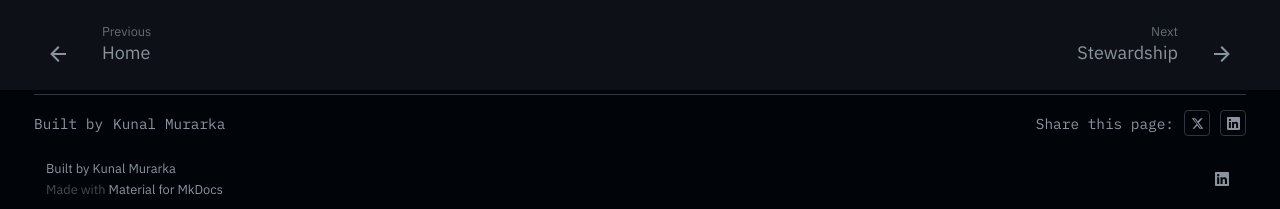
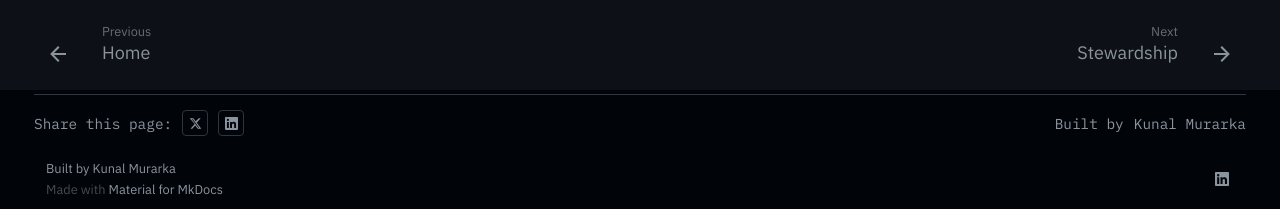
Before and after one commit to murarka-kunal/powerplatform-wiki, an MkDocs documentation site: the page built from docs/scale-ops/index.md, in a window 1280 px wide and 1109 px high. Shown: the part 897-1106 px from the top of the window. Built offline with MkDocs 1.6.1 and Material for MkDocs 9.7.7, drawn with Linux system fonts in a browser that asks for light colours.

Commit message:
Swap footer layout: share left, Built by right
Co-Authored-By: Claude Sonnet 4.6 <noreply@anthropic.com>

```diff
--- a/docs/index.html
+++ b/docs/index.html
@@ -416,9 +416,6 @@
 
 <footer>
   <div class="footer-inner">
-    <div class="footer-built">
-      Built by <a href="https://www.linkedin.com/in/kunalmurarka/" target="_blank" rel="noopener">Kunal Murarka</a>
-    </div>
     <div class="footer-share">
       Share this page:
       <a href="#" class="footer-icon-btn share-x" target="_blank" rel="noopener" title="Share on X">
@@ -427,6 +424,9 @@
       <a href="#" class="footer-icon-btn share-li" target="_blank" rel="noopener" title="Share on LinkedIn">
         <svg viewBox="0 0 24 24" xmlns="http://www.w3.org/2000/svg"><path d="M20.447 20.452h-3.554v-5.569c0-1.328-.027-3.037-1.852-3.037-1.853 0-2.136 1.445-2.136 2.939v5.667H9.351V9h3.414v1.561h.046c.477-.9 1.637-1.85 3.37-1.85 3.601 0 4.267 2.37 4.267 5.455v6.286zM5.337 7.433a2.062 2.062 0 0 1-2.063-2.065 2.064 2.064 0 1 1 2.063 2.065zm1.782 13.019H3.555V9h3.564v11.452zM22.225 0H1.771C.792 0 0 .774 0 1.729v20.542C0 23.227.792 24 1.771 24h20.451C23.2 24 24 23.227 24 22.271V1.729C24 .774 23.2 0 22.222 0h.003z"/></svg>
       </a>
+    </div>
+    <div class="footer-built">
+      Built by <a href="https://www.linkedin.com/in/kunalmurarka/" target="_blank" rel="noopener">Kunal Murarka</a>
     </div>
   </div>
 </footer>
--- a/docs/release.html
+++ b/docs/release.html
@@ -326,9 +326,6 @@
 
 <footer>
   <div class="footer-inner">
-    <div class="footer-built">
-      Built by <a href="https://www.linkedin.com/in/kunalmurarka/" target="_blank" rel="noopener">Kunal Murarka</a>
-    </div>
     <div class="footer-share">
       Share this page:
       <a href="#" class="footer-icon-btn share-x" target="_blank" rel="noopener" title="Share on X">
@@ -337,6 +334,9 @@
       <a href="#" class="footer-icon-btn share-li" target="_blank" rel="noopener" title="Share on LinkedIn">
         <svg viewBox="0 0 24 24" xmlns="http://www.w3.org/2000/svg"><path d="M20.447 20.452h-3.554v-5.569c0-1.328-.027-3.037-1.852-3.037-1.853 0-2.136 1.445-2.136 2.939v5.667H9.351V9h3.414v1.561h.046c.477-.9 1.637-1.85 3.37-1.85 3.601 0 4.267 2.37 4.267 5.455v6.286zM5.337 7.433a2.062 2.062 0 0 1-2.063-2.065 2.064 2.064 0 1 1 2.063 2.065zm1.782 13.019H3.555V9h3.564v11.452zM22.225 0H1.771C.792 0 0 .774 0 1.729v20.542C0 23.227.792 24 1.771 24h20.451C23.2 24 24 23.227 24 22.271V1.729C24 .774 23.2 0 22.222 0h.003z"/></svg>
       </a>
+    </div>
+    <div class="footer-built">
+      Built by <a href="https://www.linkedin.com/in/kunalmurarka/" target="_blank" rel="noopener">Kunal Murarka</a>
     </div>
   </div>
 </footer>
--- a/docs/share.js
+++ b/docs/share.js
@@ -10,12 +10,12 @@ function injectShareButtons() {
   var row = document.createElement('div');
   row.className = 'pp-footer-share';
   row.innerHTML =
-    '<span class="pp-footer-built">Built by ' +
-      '<a href="https://www.linkedin.com/in/kunalmurarka/" target="_blank" rel="noopener">Kunal Murarka</a>' +
-    '</span>' +
     '<span class="pp-footer-share-label">Share this page:' +
       '<a href="https://twitter.com/intent/tweet?url=' + url + '" target="_blank" rel="noopener" class="pp-share-btn" title="Share on X"><svg viewBox="0 0 24 24" xmlns="http://www.w3.org/2000/svg"><path d="M18.244 2.25h3.308l-7.227 8.26 8.502 11.24H16.17l-4.714-6.231-5.401 6.231H2.741l7.732-8.876L1.254 2.25H8.08l4.253 5.622zm-1.161 17.52h1.833L7.084 4.126H5.117z"/></svg></a>' +
       '<a href="https://www.linkedin.com/sharing/share-offsite/?url=' + url + '" target="_blank" rel="noopener" class="pp-share-btn" title="Share on LinkedIn"><svg viewBox="0 0 24 24" xmlns="http://www.w3.org/2000/svg"><path d="M20.447 20.452h-3.554v-5.569c0-1.328-.027-3.037-1.852-3.037-1.853 0-2.136 1.445-2.136 2.939v5.667H9.351V9h3.414v1.561h.046c.477-.9 1.637-1.85 3.37-1.85 3.601 0 4.267 2.37 4.267 5.455v6.286zM5.337 7.433a2.062 2.062 0 0 1-2.063-2.065 2.064 2.064 0 1 1 2.063 2.065zm1.782 13.019H3.555V9h3.564v11.452zM22.225 0H1.771C.792 0 0 .774 0 1.729v20.542C0 23.227.792 24 1.771 24h20.451C23.2 24 24 23.227 24 22.271V1.729C24 .774 23.2 0 22.222 0h.003z"/></svg></a>' +
+    '</span>' +
+    '<span class="pp-footer-built">Built by ' +
+      '<a href="https://www.linkedin.com/in/kunalmurarka/" target="_blank" rel="noopener">Kunal Murarka</a>' +
     '</span>';
 
   target.insertBefore(row, target.firstChild);
```
